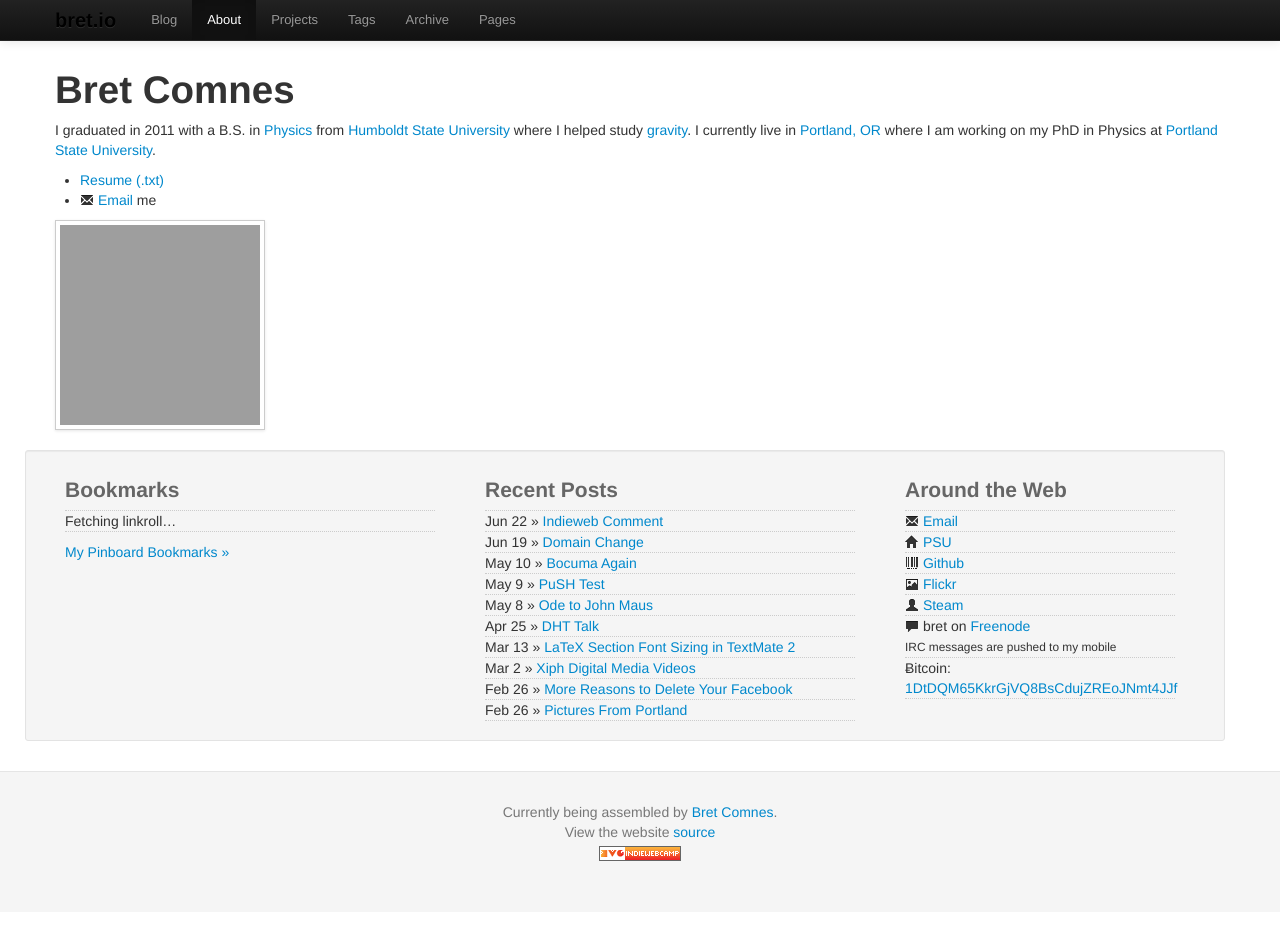
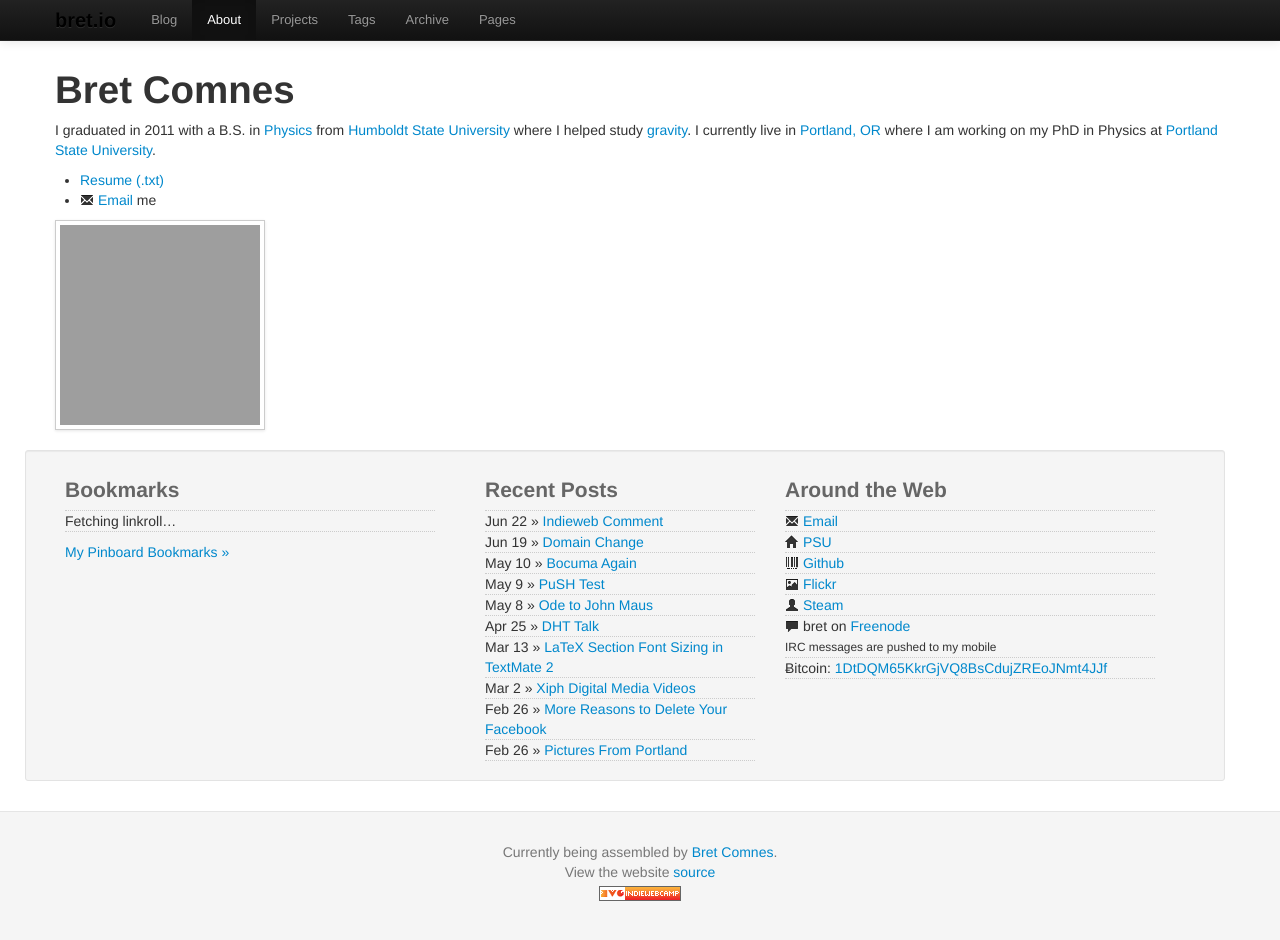
Before and after one commit to bcomnes/old-bret.io, a Jekyll site: the page built from about.md, in a window 1280 px wide and 952 px high. Shown: the top 940 px of the window. Built offline with Jekyll 4.4.1, drawn with Linux system fonts in a browser that asks for light colours; Markdown is read by kramdown in place of the engine named in the settings; grey boxes are pictures that could not be loaded.

Commit message:
Changed aside spacings

```diff
--- a/_includes/asides/around_web.html
+++ b/_includes/asides/around_web.html
@@ -1,4 +1,4 @@
-<address class="span3">
+<address class="span4">
   <h1>Around the Web</h1>
   <ul id="around_web">
       <li><i class="icon-envelope"></i> <span class="email"><script type="text/javascript" src="/assets/js/email.js"> </script></span></li>
--- a/_includes/asides/recent_posts.html
+++ b/_includes/asides/recent_posts.html
@@ -1,4 +1,4 @@
-<section class="span4">
+<section class="span3">
   <h1>Recent Posts</h1>
   <ul id="recent_posts">
     {% for post in site.posts limit: site.recent_posts %}
```
